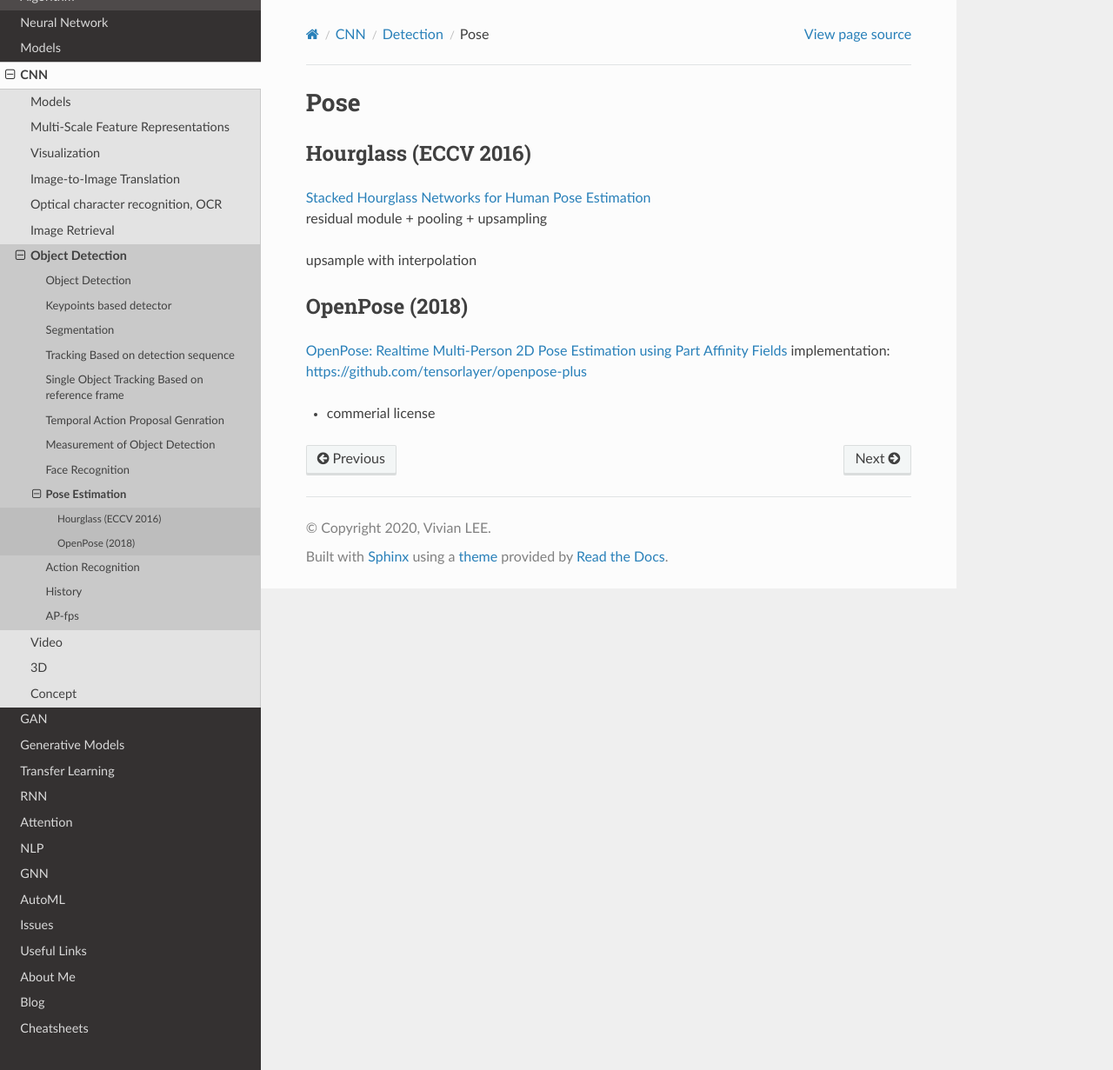
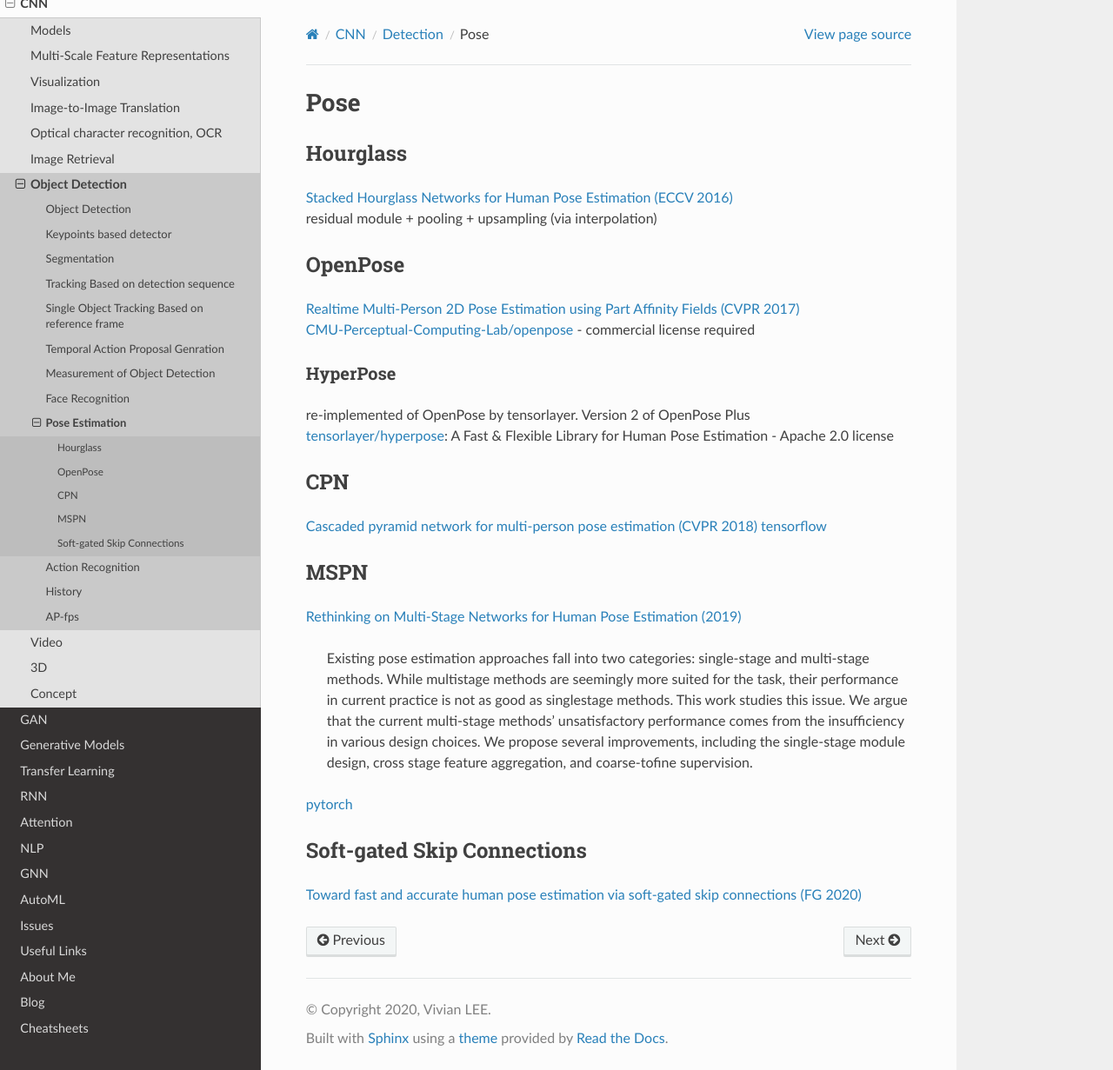
Before and after one commit to vlee-harmonicinc/machine-learning-note, a Sphinx documentation site: the page built from source/CNN/object_detection/pose.md, in a window 1280 px wide and 1231 px high. Shown: the whole window at 87% size. Built offline with Sphinx 7.4.7 and the Read the Docs theme 2.0.0, drawn with Linux system fonts in a browser that asks for light colours; comment, search, counter and statistics services are not loaded.

Commit message:
update: decision tree, starganv2, pose

```diff
--- a/source/CNN/object_detection/pose.md
+++ b/source/CNN/object_detection/pose.md
@@ -1,14 +1,25 @@
 # Pose
 
-## Hourglass (ECCV 2016)
-[Stacked Hourglass Networks for Human Pose Estimation](https://arxiv.org/abs/1603.06937)
-residual module + pooling + upsampling
+## Hourglass
+[Stacked Hourglass Networks for Human Pose Estimation (ECCV 2016)](https://arxiv.org/abs/1603.06937)
+residual module + pooling + upsampling (via interpolation)
 
+## OpenPose
+[Realtime Multi-Person 2D Pose Estimation using Part Affinity Fields (CVPR 2017)](http://openaccess.thecvf.com/content_cvpr_2017/papers/Cao_Realtime_Multi-Person_2D_CVPR_2017_paper.pdf)
+[CMU-Perceptual-Computing-Lab/openpose](https://github.com/CMU-Perceptual-Computing-Lab/openpose) -  commercial license required
+### HyperPose
+re-implemented of OpenPose by tensorlayer. Version 2 of OpenPose Plus
+[tensorlayer/hyperpose](https://github.com/tensorlayer/hyperpose): A Fast & Flexible Library for Human Pose Estimation - Apache 2.0 license
 
-upsample with interpolation
+## CPN
+[Cascaded pyramid network for multi-person pose estimation (CVPR 2018)](https://arxiv.org/abs/1711.07319)
+[tensorflow](https://github.com/chenyilun95/tf-cpn)
 
+## MSPN
+[Rethinking on Multi-Stage Networks for Human Pose Estimation (2019)](https://arxiv.org/abs/1901.00148)
+> Existing pose estimation approaches fall into two categories: single-stage and multi-stage methods. While multistage methods are seemingly more suited for the task, their performance in current practice is not as good as singlestage methods. This work studies this issue. We argue that the current multi-stage methods’ unsatisfactory performance comes from the insufficiency in various design choices. We propose several improvements, including the single-stage module design, cross stage feature aggregation, and coarse-tofine supervision.
 
-## OpenPose (2018)
-[OpenPose: Realtime Multi-Person 2D Pose Estimation using Part Affinity Fields](http://arxiv.org/abs/1812.08008)
-implementation: [https://github.com/tensorlayer/openpose-plus](https://github.com/tensorlayer/openpose-plus)
-* commerial license
+[pytorch](https://github.com/fenglinglwb/MSPN)
+
+## Soft-gated Skip Connections
+[Toward fast and accurate human pose estimation via soft-gated skip connections (FG 2020)](https://arxiv.org/pdf/2002.11098.pdf)
```
Also changed, not shown: source/CNN/3D/3D_reconstruction.md (+10 -0 lines), source/GAN/cycleGAN.md (+9 -2 lines), source/algorithm/decision_tree.md (added, +89 -0 lines), source/algorithm/index.md (+1 -3 lines), source/links/useful_links.md (+1 -1 lines).
